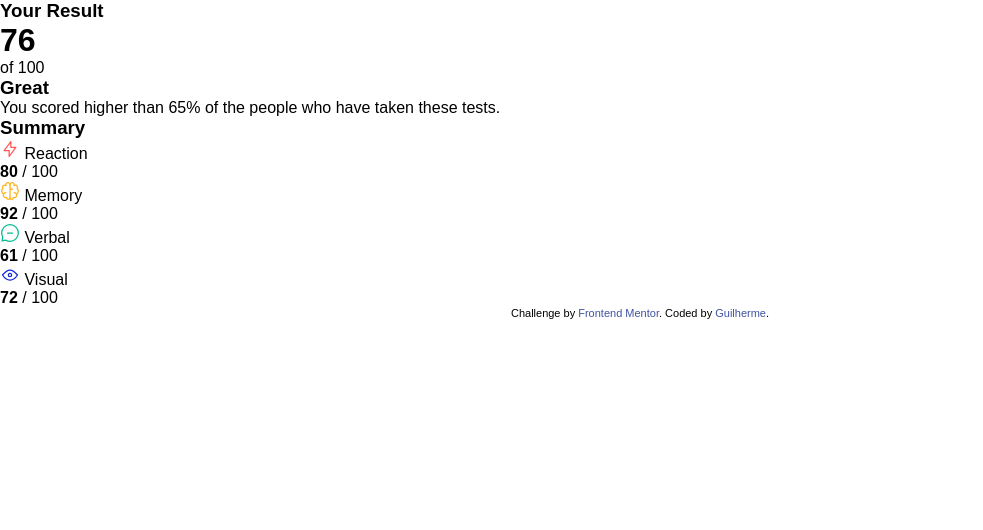
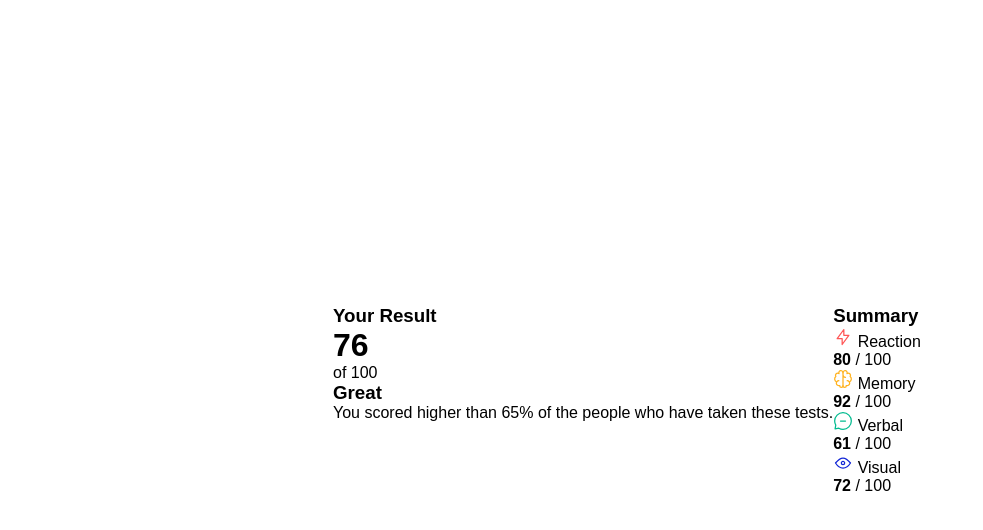
Before and after one commit to soaressgui/componente-resumo-de-resultados, a plain HTML site: page index.html in a window 1280 px wide. Shown: the whole page, without its empty margins (0-983 px from the left). Drawn offline with Linux system fonts and the light colour scheme.

Commit message:
Aplicando display flex no container principal.

```diff
--- a/index.html
+++ b/index.html
@@ -79,9 +79,9 @@
     </div>
   </div>
 
-  <div class="attribution">
+  <!--<div class="attribution">
     Challenge by <a href="https://www.frontendmentor.io?ref=challenge" target="_blank">Frontend Mentor</a>.
     Coded by <a href="#">Guilherme</a>.
-  </div>
+  </div> -->
 </body>
 </html>
--- a/style.css
+++ b/style.css
@@ -8,3 +8,16 @@
     box-sizing: border-box;
     font-family: Arial, Helvetica, sans-serif;
 }
+
+
+body {
+    height: 100vh;
+    display: flex;
+    justify-content: center;
+    align-items: center;
+}
+
+.container{
+    width: 614px;
+    display: flex;
+}
```
